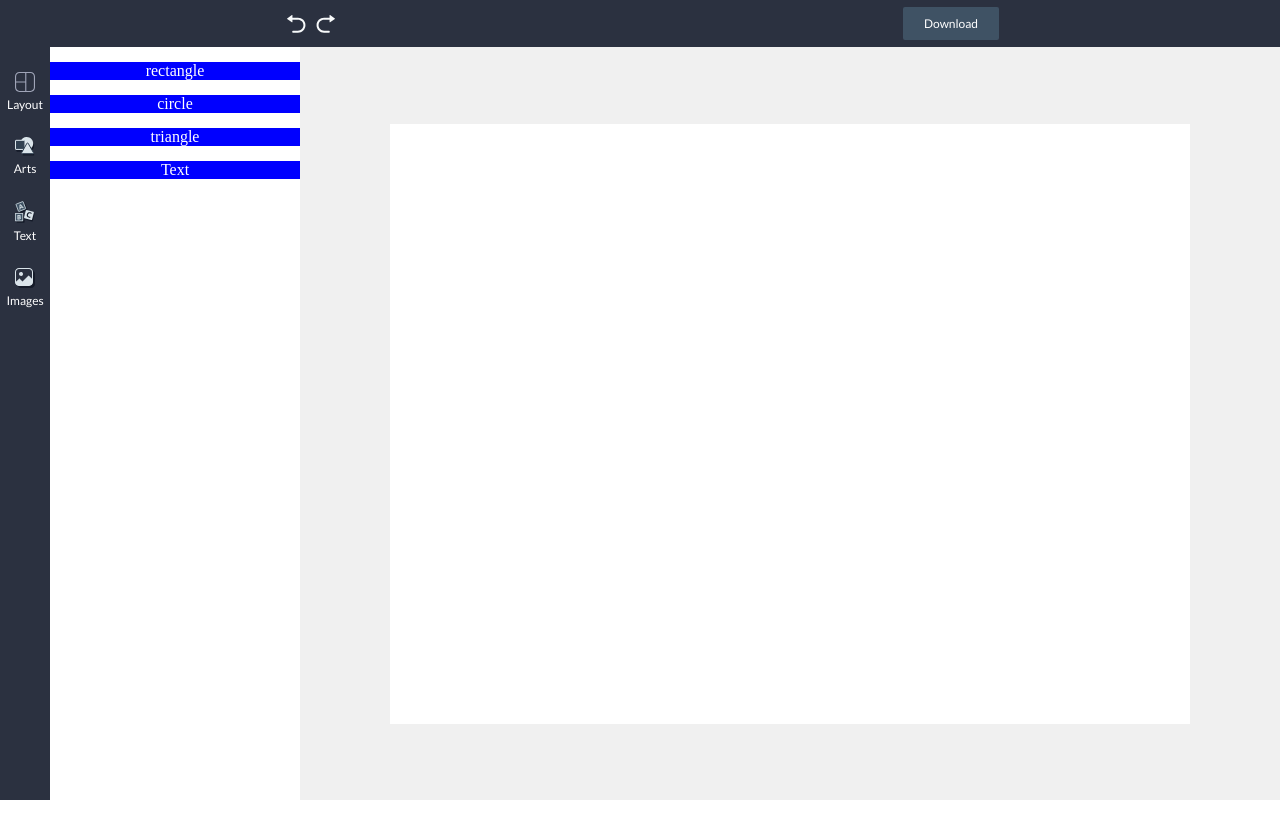
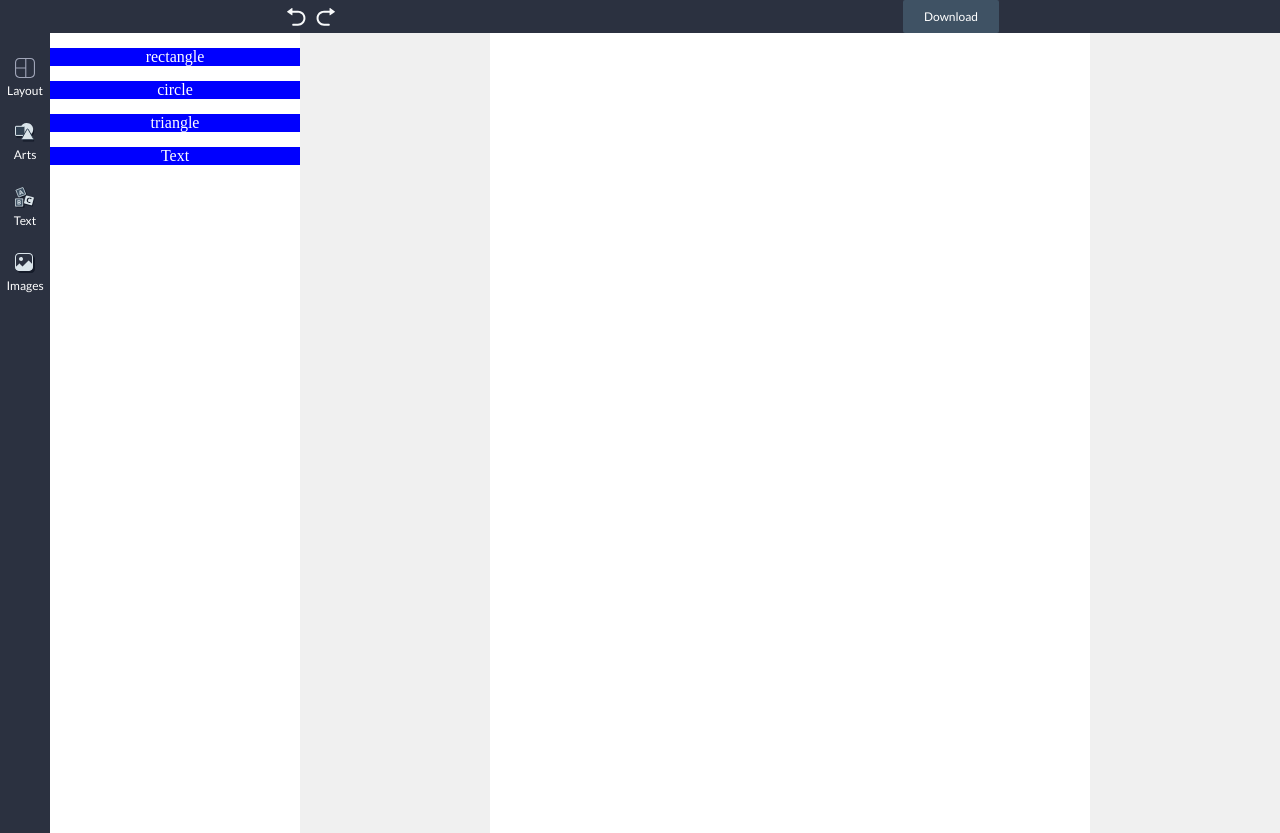
Before and after one commit to VasiliyRoss/card-maker, a React (Create React App) app: page / in a window 1280 px wide. Before the commit the page ends 800 px from the top, so only its background shows below. Built offline with nearby package versions, Linux system fonts and the light colour scheme.

Commit message:
добавил компонент Card

```diff
--- a/src/App.tsx
+++ b/src/App.tsx
@@ -1,6 +1,6 @@
 import React from 'react';
-import Editor from './components/editor/Editor';
-import Header from './components/header/Header';
+import Editor from './components/Editor/Editor';
+import Header from './components/Header/Header';
 import styles from './App.module.css';
 
 function App() {
--- /dev/null
+++ b/src/components/Card/Card.tsx
@@ -0,0 +1,10 @@
+import React from 'react';
+import styles from './Card.module.css';
+import { CardData } from '../../types/content';
+import Canvas from '../Canvas/Canvas';
+
+function Card({ objects, canvas, filter }: CardData) {
+    return <Canvas width={canvas.width} height={canvas.height} />;
+}
+
+export default Card;
--- a/src/components/editor/Editor.tsx
+++ b/src/components/editor/Editor.tsx
@@ -1,13 +1,14 @@
 import React from 'react';
 import styles from './Editor.module.css';
-import Toolbar from '../toolbar/Toolbar';
-import Canvas from '../canvas/Canvas';
+import Toolbar from '../Toolbar/Toolbar';
+import Card from '../Card/Card';
+import { filledCanvas } from '../../data/testFilledData';
 
 function Editor() {
     return (
         <div className={styles.background}>
             <Toolbar />
-            <Canvas width="800px" height="600px" />
+            <Card canvas={filledCanvas} />
         </div>
     );
 }
--- a/src/components/header/Header.tsx
+++ b/src/components/header/Header.tsx
@@ -1,6 +1,6 @@
 import React from 'react';
 import styles from './Header.module.css';
-import Button from '../button/Button';
+import Button from '../Button/Button';
 
 function Header() {
     return (
--- a/src/components/toolbar/Toolbar.tsx
+++ b/src/components/toolbar/Toolbar.tsx
@@ -1,6 +1,6 @@
 import React from 'react';
 import styles from './Toolbar.module.css';
-import Button from './button/Button';
+import Button from './ToolbarButton/ToolbarButton';
 import layoutsImg from './img/layouts.svg';
 import artsImg from './img/artobjects.svg';
 import textImg from './img/text.svg';
--- a/src/components/toolbar/button/Button.tsx
+++ b/src/components/toolbar/ToolbarButton/ToolbarButton.tsx
@@ -1,5 +1,5 @@
 import React, { MouseEventHandler } from 'react';
-import styles from './Button.module.css';
+import styles from './ToolbarButton.module.css';
 
 type ButtonProps = {
     text: string;
--- a/src/data/testFilledData.ts
+++ b/src/data/testFilledData.ts
@@ -50,7 +50,7 @@ const enabledFilter: Filter = {
 };
 
 const filledCanvas: CanvasType = {
-    height: '900px',
+    height: '800px',
     width: '600px',
 };
 
@@ -59,3 +59,5 @@ const filledEditor: CardData = {
     canvas: filledCanvas,
     filter: enabledFilter,
 };
+
+export { filledCanvas };
--- a/src/types/content.ts
+++ b/src/types/content.ts
@@ -56,9 +56,9 @@ type CanvasType = {
 };
 
 type CardData = {
-    objects: Array<TextBlock | ImageBlock | ArtBlock>;
+    objects?: Array<TextBlock | ImageBlock | ArtBlock>;
     canvas: CanvasType;
-    filter: Filter;
+    filter?: Filter;
 };
 
 export type { TextBlock, ImageBlock, ArtBlock, Filter, CanvasType, CardData };
```
Also changed, not shown: src/components/Card/Card.module.css (added), src/components/toolbar/ToolbarButton/ToolbarButton.module.css (renamed from src/components/toolbar/button/Button.module.css).
